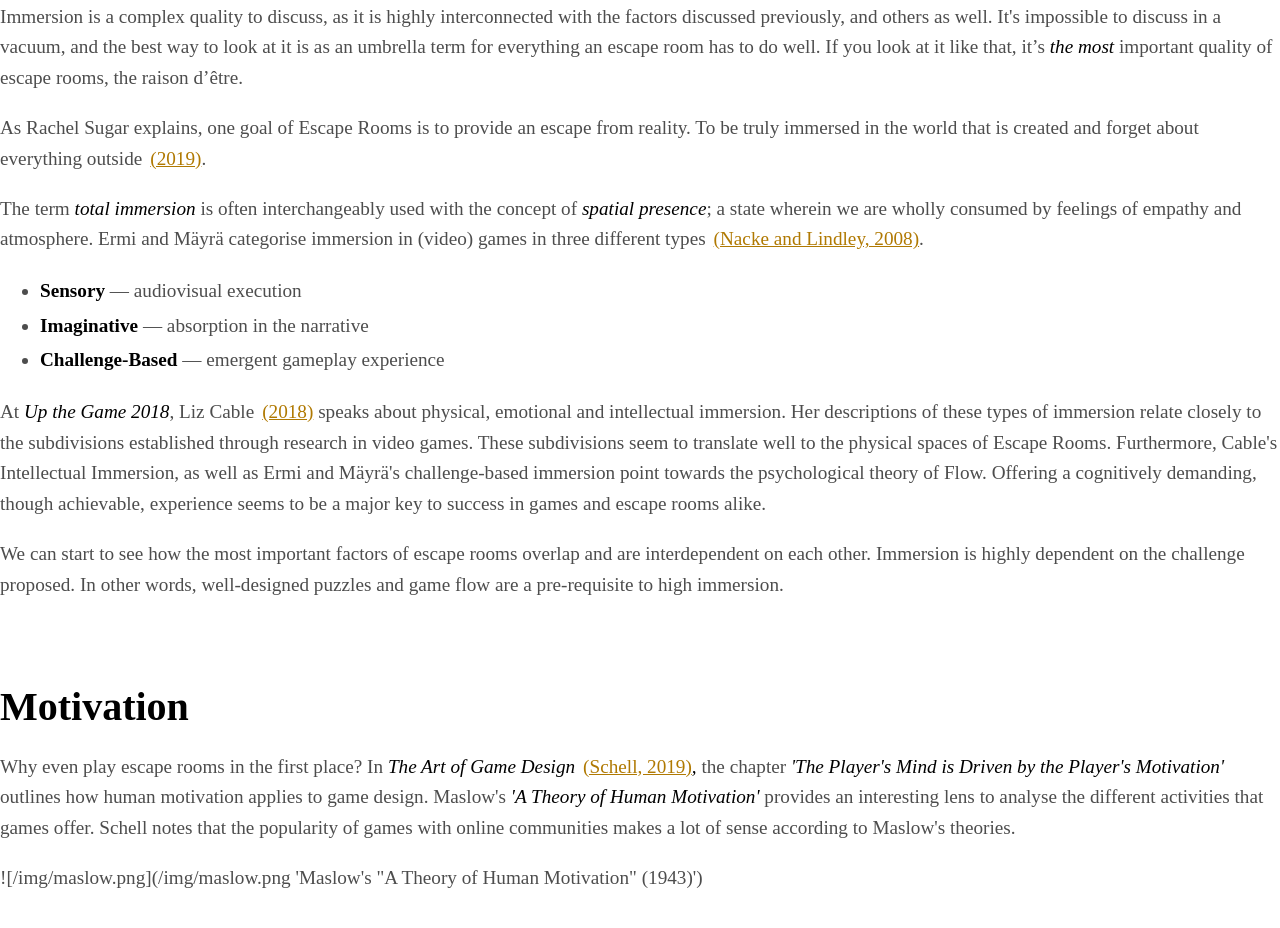
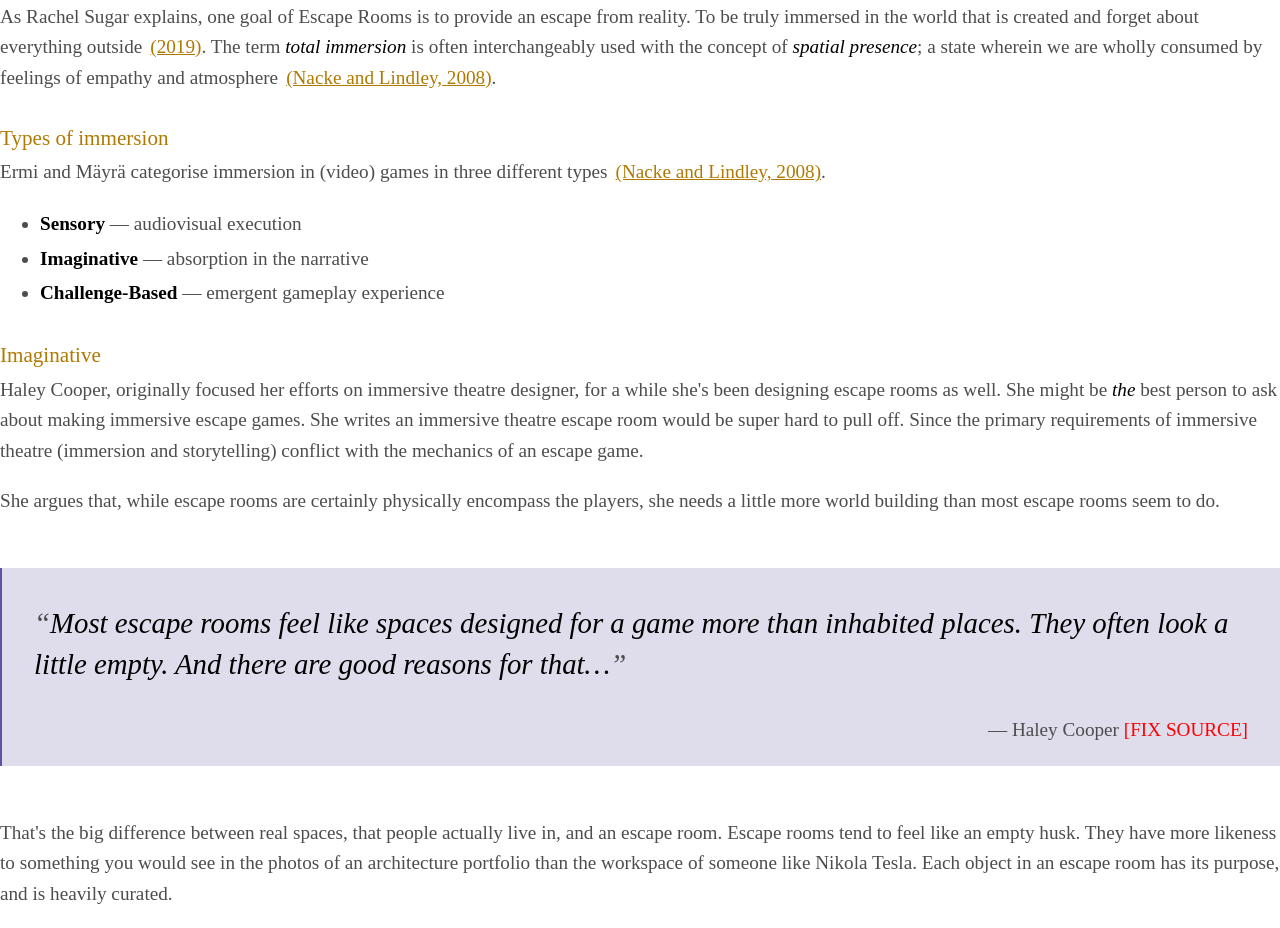
Before and after one commit to nwesthoff/irp-dynamic-difficulty, a Next.js app: page /chapters/literature-basics in a window 1280 px wide. Shown: the part 9300-10228 px from the top of the page. Built offline with nearby package versions, Linux system fonts and the light colour scheme.

Commit message:
📝 Add section about imaginative immersion

```diff
--- a/pages/chapters/literature-basics.mdx
+++ b/pages/chapters/literature-basics.mdx
@@ -7,6 +7,7 @@ image: "/img/vault-amulet.jpg"
 ---
 
 import Citation from "@components/Bibliography/Citation";
+import SideBySide from "@components/MDXComponents/SideBySide";
 
 ::: section small-width
 
@@ -153,19 +154,59 @@ Several recent studies on personality, behavioural, cognitive and neuropsycholog
 
 ## Immersion
 
-Immersion is a complex quality to discuss, as it is highly interconnected with the factors discussed previously, and others as well. It's impossible to discuss in a vacuum, and the best way to look at it is as an umbrella term for everything an escape room has to do well. If you look at it like that, it’s _the most_ important quality of escape rooms, the raison d’être.
+As Rachel Sugar explains, one goal of Escape Rooms is to provide an escape from reality. To be truly immersed in the world that is created and forget about everything outside <Citation id="sugar_2019_the" hideAuthor />. The term _total immersion_ is often interchangeably used with the concept of _spatial presence_; a state wherein we are wholly consumed by feelings of empathy and atmosphere <Citation id="nacke_2008_flow" />.
 
-As Rachel Sugar explains, one goal of Escape Rooms is to provide an escape from reality. To be truly immersed in the world that is created and forget about everything outside <Citation id="sugar_2019_the" hideAuthor />.
+### Types of immersion
 
-The term _total immersion_ is often interchangeably used with the concept of _spatial presence_; a state wherein we are wholly consumed by feelings of empathy and atmosphere. Ermi and Mäyrä categorise immersion in (video) games in three different types <Citation id="nacke_2008_flow" />.
+Ermi and Mäyrä categorise immersion in (video) games in three different types <Citation id="nacke_2008_flow" />.
 
 - **Sensory** — audiovisual execution
 - **Imaginative** — absorption in the narrative
 - **Challenge-Based** — emergent gameplay experience
 
+### Imaginative
+
+Haley Cooper, originally focused her efforts on immersive theatre designer, for a while she's been designing escape rooms as well. She might be _the_ best person to ask about making immersive escape games. She writes an immersive theatre escape room would be super hard to pull off. Since the primary requirements of immersive theatre (immersion and storytelling) conflict with the mechanics of an escape game.
+
+She argues that, while escape rooms are certainly physically encompass the players, she needs a little more world building than most escape rooms seem to do.
+
+> Most escape rooms feel like spaces designed for a game more than inhabited places. They often look a little empty. And there are good reasons for that…
+>
+> - Haley Cooper <Citation id="cooper_2017_hard" hideAuthor />
+
+That's the big difference between real spaces, that people actually live in, and an escape room. Escape rooms tend to feel like an empty husk. They have more likeness to something you would see in the photos of an architecture portfolio than the workspace of someone like Nikola Tesla. Each object in an escape room has its purpose, and is heavily curated.
+
+<SideBySide>
+
+![living-room](/img/living-room.jpg "A modern, well-lit interior, limited amount of items on display")
+![workspace](/img/workspace.jpg "A wood-working space littered with materials and tools")
+
+</SideBySide>
+
+Escape rooms offer a limited amount of intractable objects for a reason. If the escape room would be in the workshop, times would be spent mostly on identifying the puzzles, not actually solving them.
+
+Victor has an interesting perspective on the matter as well.
+
+> The trick is to make it clear from the start that you can’t achieve the one without the other. That in order to complete the game, you need to understand the story.
+>
+> - Victor van Doorn
+
+### Challenge-based
+
 At _Up the Game 2018_, Liz Cable <Citation id="cable_2018_escape" hideAuthor /> speaks about physical, emotional and intellectual immersion. Her descriptions of these types of immersion relate closely to the subdivisions established through research in video games. These subdivisions seem to translate well to the physical spaces of Escape Rooms. Furthermore, Cable's Intellectual Immersion, as well as Ermi and Mäyrä's challenge-based immersion point towards the psychological theory of Flow. Offering a cognitively demanding, though achievable, experience seems to be a major key to success in games and escape rooms alike.
 
 We can start to see how the most important factors of escape rooms overlap and are interdependent on each other. Immersion is highly dependent on the challenge proposed. In other words, well-designed puzzles and game flow are a pre-requisite to high immersion.
+
+### Spatial Situation Model
+
+On a super scientific level, we find more interesting bits of the puzzle. Wirth et al. define that the spatial situation model (SSM), a precondition to the occurrence of spatial presence. They explain the formation of spatial presence (aka total immersion) as a two-step mental process. Simply put:
+
+1. The mind establishes whether a stimulus is from a place or room, and what kind of place it is.
+2. It establishes whether it (the mind itself) is located within said place.
+
+<Citation id="wirth_2007_a" />
+
+Immersion is a complex quality to discuss, as it is highly interconnected with the factors discussed previously, and others as well. It's impossible to discuss in a vacuum, and the best way to look at it is as an umbrella term for everything an escape room has to do well. If you look at it like that, it’s _the most_ important quality of escape rooms, the raison d’être.
 
 ## Motivation
 
```
Also changed, not shown: public/img/living-room.jpg (added), public/img/workspace.jpg (added).
